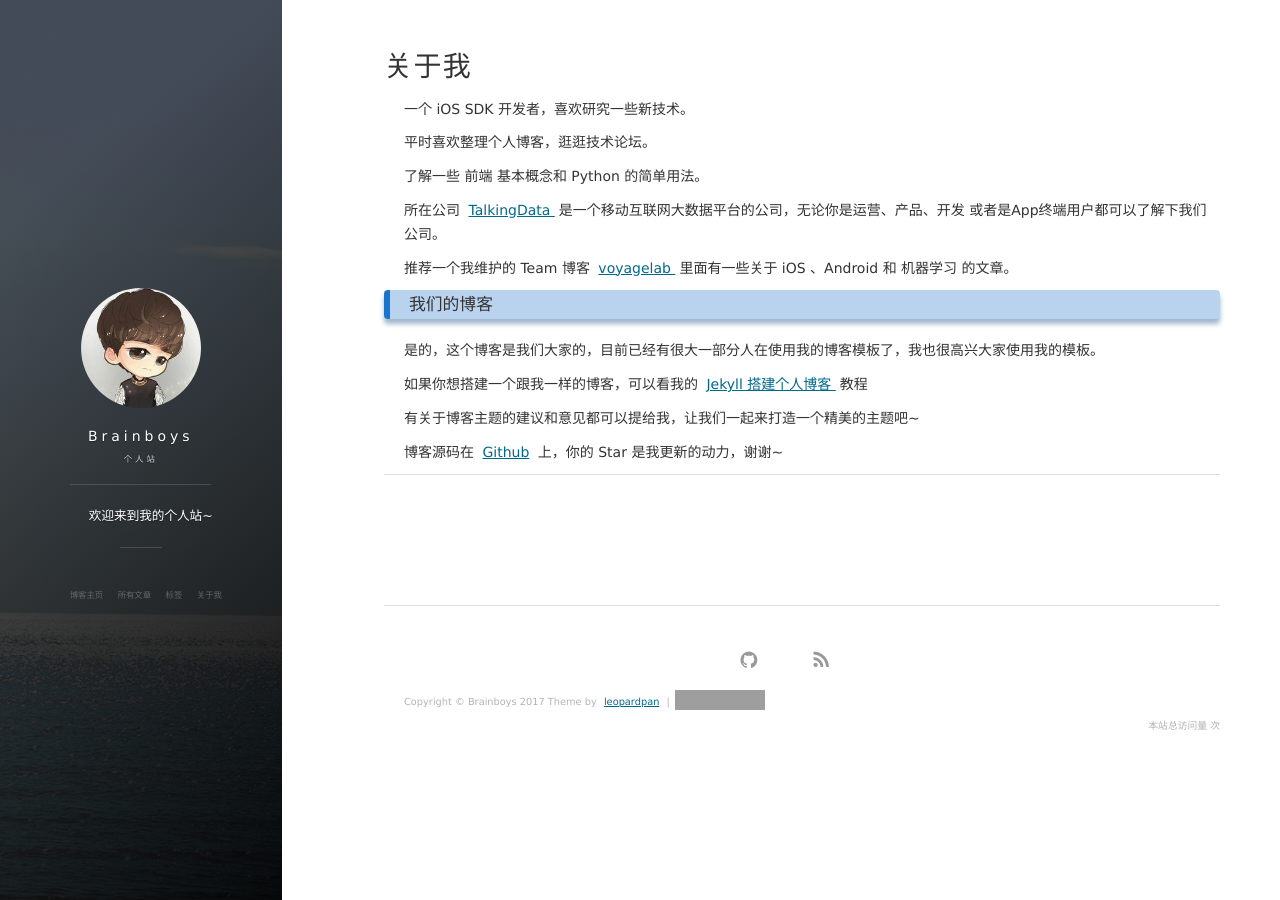
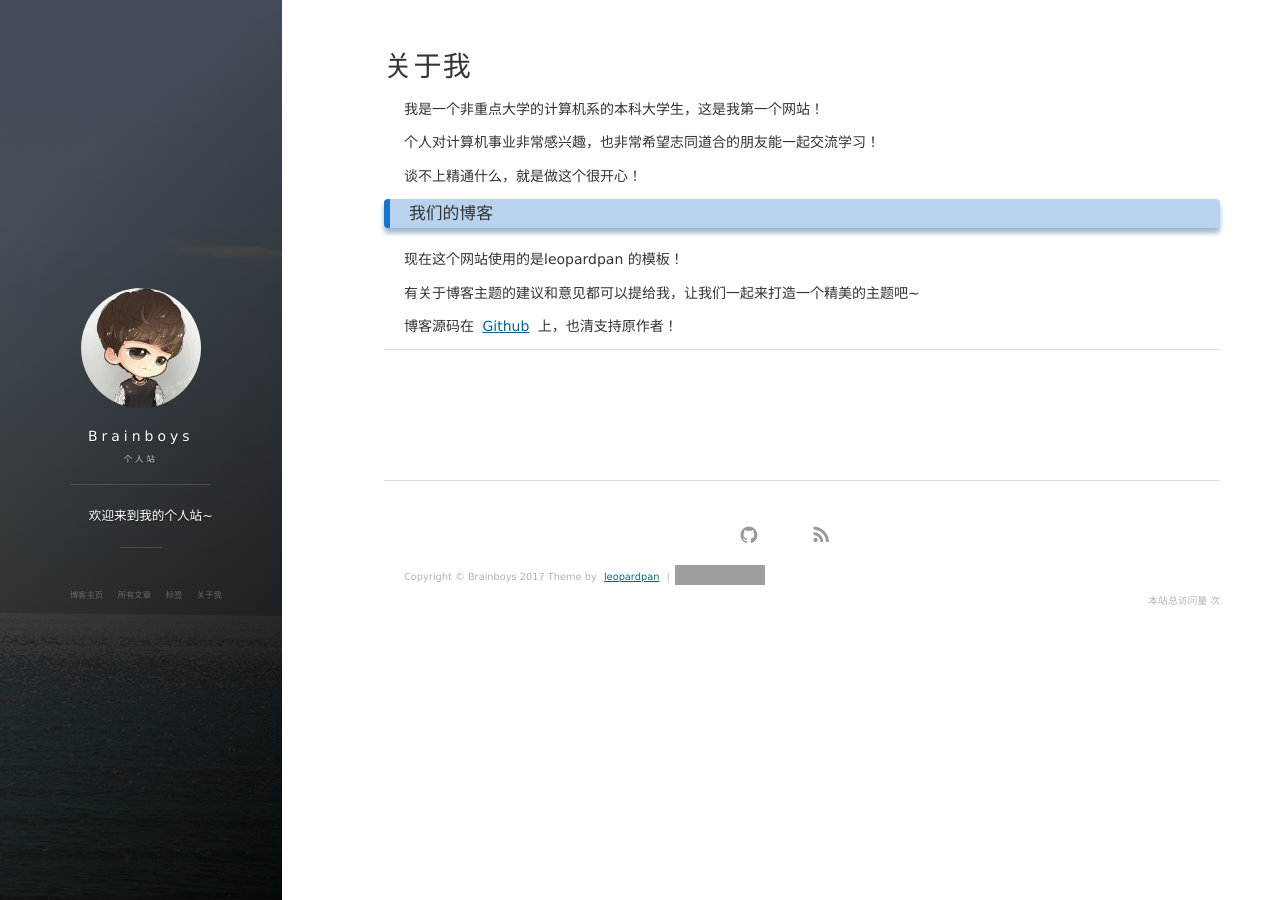
Before and after one commit to Brainboys/coolopen.github.io, a Jekyll site: the page built from about.md, in a window 1280 px wide. Built offline with Jekyll 4.4.1, drawn with Linux system fonts in a browser that asks for light colours; nearby versions of some CDN libraries; comment, search, counter and statistics services are not loaded; grey boxes are pictures that could not be loaded.

Commit message:
Update about.md

```diff
--- a/about.md
+++ b/about.md
@@ -3,36 +3,22 @@ layout: page
 title: 关于我
 ---
 
-一个 iOS SDK 开发者，喜欢研究一些新技术。
+我是一个非重点大学的计算机系的本科大学生，这是我第一个网站！
 <p>
-平时喜欢整理个人博客，逛逛技术论坛。
+个人对计算机事业非常感兴趣，也非常希望志同道合的朋友能一起交流学习！
+
 <p>
-了解一些 前端 基本概念和 Python 的简单用法。
+谈不上精通什么，就是做这个很开心！
 
 <p>
 
-所在公司
-<a target="_blank" href="https://www.talkingdata.com/"> TalkingData </a>
-是一个移动互联网大数据平台的公司，无论你是运营、产品、开发 或者是App终端用户都可以了解下我们公司。
-<p>
 
-推荐一个我维护的 Team 博客
-<a target="_blank" href="http://talkingdata.me/"> voyagelab </a>
-里面有一些关于 iOS 、Android 和 机器学习 的文章。
-
-<p>
 
 <h3> 我们的博客 </h3>
 
 <p>
 
-是的，这个博客是我们大家的，目前已经有很大一部分人在使用我的博客模板了，我也很高兴大家使用我的模板。
-
-<p>
-
-如果你想搭建一个跟我一样的博客，可以看我的
-<a href="/2016/10/jekyll_tutorials1/"> Jekyll 搭建个人博客 </a>
-教程
+现在这个网站使用的是leopardpan 的模板！
 
 <p>
 
@@ -40,8 +26,7 @@ title: 关于我
 
 <p>
 
-博客源码在 <a target="_blank" href='https://github.com/leopardpan/leopardpan.github.io/'>Github</a> 上，你的 Star 是我更新的动力，谢谢~
-
+博客源码在 <a target="_blank" href='https://github.com/leopardpan/leopardpan.github.io/'>Github</a> 上，也清支持原作者！
 <p>
 
 <p>
```
